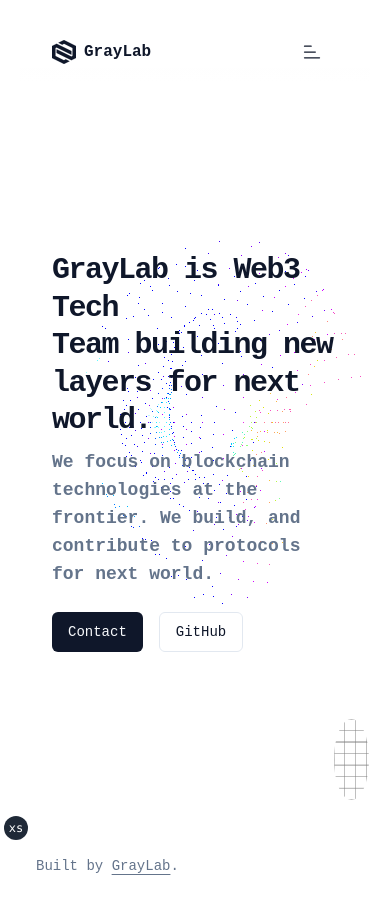
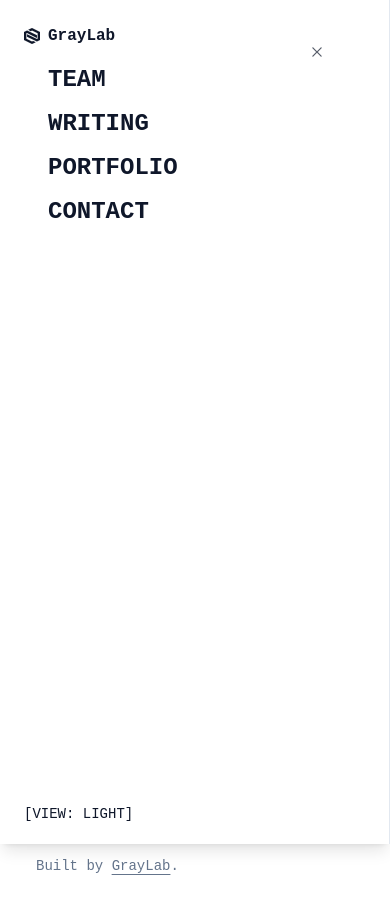
Before and after one commit to tibarom/gray, a Next.js app in the folder templates/next-template/: page / in a window 390 px wide. Both pictures are taken after a click on the button 312 px from the left and 52 px from the top of the page. Built offline with nearby package versions, Linux system fonts and the light colour scheme; a web font is replaced by a local one.

Commit message:
fix: restored sheet code as original

```diff
--- a/templates/next-template/components/mobile-nav.tsx
+++ b/templates/next-template/components/mobile-nav.tsx
@@ -23,6 +23,10 @@
 
   return (
     <div>
+
+    <Sheet open={open} onOpenChange={setOpen}>
+      <SheetTrigger asChild>
+        <div className="flex items-end top-0">
         <Button
           variant="ghost"
           className="text-base hover:bg-transparent focus-visible:bg-transparent focus-visible:ring-0 focus-visible:ring-offset-0 md:hidden"
@@ -38,33 +42,29 @@
             d="M3 5H11"
             stroke="currentColor"
             strokeWidth="1.5"
-            strokeLinecap="round"
-            strokeLinejoin="round"
+            // strokeLinecap="round"
+            // strokeLinejoin="round"
           ></path>
           <path
             d="M3 12H16"
             stroke="currentColor"
             strokeWidth="1.5"
-            strokeLinecap="round"
-            strokeLinejoin="round"
+            // strokeLinecap="round"
+            // strokeLinejoin="round"
           ></path>
           <path
             d="M3 19H21"
             stroke="currentColor"
             strokeWidth="1.5"
-            strokeLinecap="round"
-            strokeLinejoin="round"
+            // strokeLinecap="round"
+            // strokeLinejoin="round"
           ></path>
           </svg>
         </Button>
-    {/* <Sheet open={open} onOpenChange={setOpen}>
-      <SheetTrigger asChild>
-        <div className="flex items-end top-0">
-
         </div>
       </SheetTrigger>
       <SheetContent side="left" className="pr-0">
-        {/* <MobileLink
+        <MobileLink
           href="/"
           className="flex items-center"
           onOpenChange={setOpen}
@@ -73,15 +73,7 @@
           <span className="font-bold">{siteConfig.name}</span>
         </MobileLink>
         <ScrollArea className="my-4 h-[calc(100vh-8rem)] pb-10 pl-6">
-          <div className="flex flex-col space-y-3 font-gt-america-mono font-bold">
-          <MobileLink
-          href="/"
-          className="flex items-center"
-          onOpenChange={setOpen}
-        >
-
-          <span className="font-bold">HOME</span>
-        </MobileLink>
+          <div className="flex flex-col space-y-3 font-gt-america-mono font-bold text-2xl">
             {siteConfig.mainNav?.map(
               (item) =>
                 item.href && (
@@ -98,7 +90,7 @@
         </ScrollArea>
         <ModeToggle/>
       </SheetContent>
-    </Sheet> */}
+    </Sheet>
     </div>
   )
 }
--- a/templates/next-template/registry/new-york/ui/sheet.tsx
+++ b/templates/next-template/registry/new-york/ui/sheet.tsx
@@ -38,7 +38,7 @@
         top: "inset-x-0 top-0 border-b data-[state=closed]:slide-out-to-top data-[state=open]:slide-in-from-top",
         bottom:
           "inset-x-0 bottom-0 border-t data-[state=closed]:slide-out-to-bottom data-[state=open]:slide-in-from-bottom",
-        left: "inset-y-0 top-0 left-0 h-full w-full border-r data-[state=closed]:slide-out-to-left data-[state=open]:slide-in-from-left sm:max-w-sm",
+        left: "inset-y-0 left-0 h-full w-full border-r data-[state=closed]:slide-out-to-left data-[state=open]:slide-in-from-left sm:max-w-sm",
         right:
           "inset-y-0 right-0 h-full w-3/4 border-l data-[state=closed]:slide-out-to-right data-[state=open]:slide-in-from-right sm:max-w-sm",
       },
@@ -65,7 +65,7 @@
       {...props}
     >
       {children}
-      <SheetPrimitive.Close className="absolute right-4 top-4 rounded-sm opacity-70 ring-offset-background transition-opacity hover:opacity-100 focus:outline-none focus:ring-2 focus:ring-ring focus:ring-offset-2 disabled:pointer-events-none data-[state=open]:bg-secondary">
+      <SheetPrimitive.Close className="absolute right-16 top-11 rounded-sm opacity-70 ring-offset-background transition-opacity hover:opacity-100 focus:outline-none focus:ring-2 focus:ring-ring focus:ring-offset-2 disabled:pointer-events-none data-[state=open]:bg-secondary">
         <Cross2Icon className="h-4 w-4" />
         <span className="sr-only">Close</span>
       </SheetPrimitive.Close>
```
